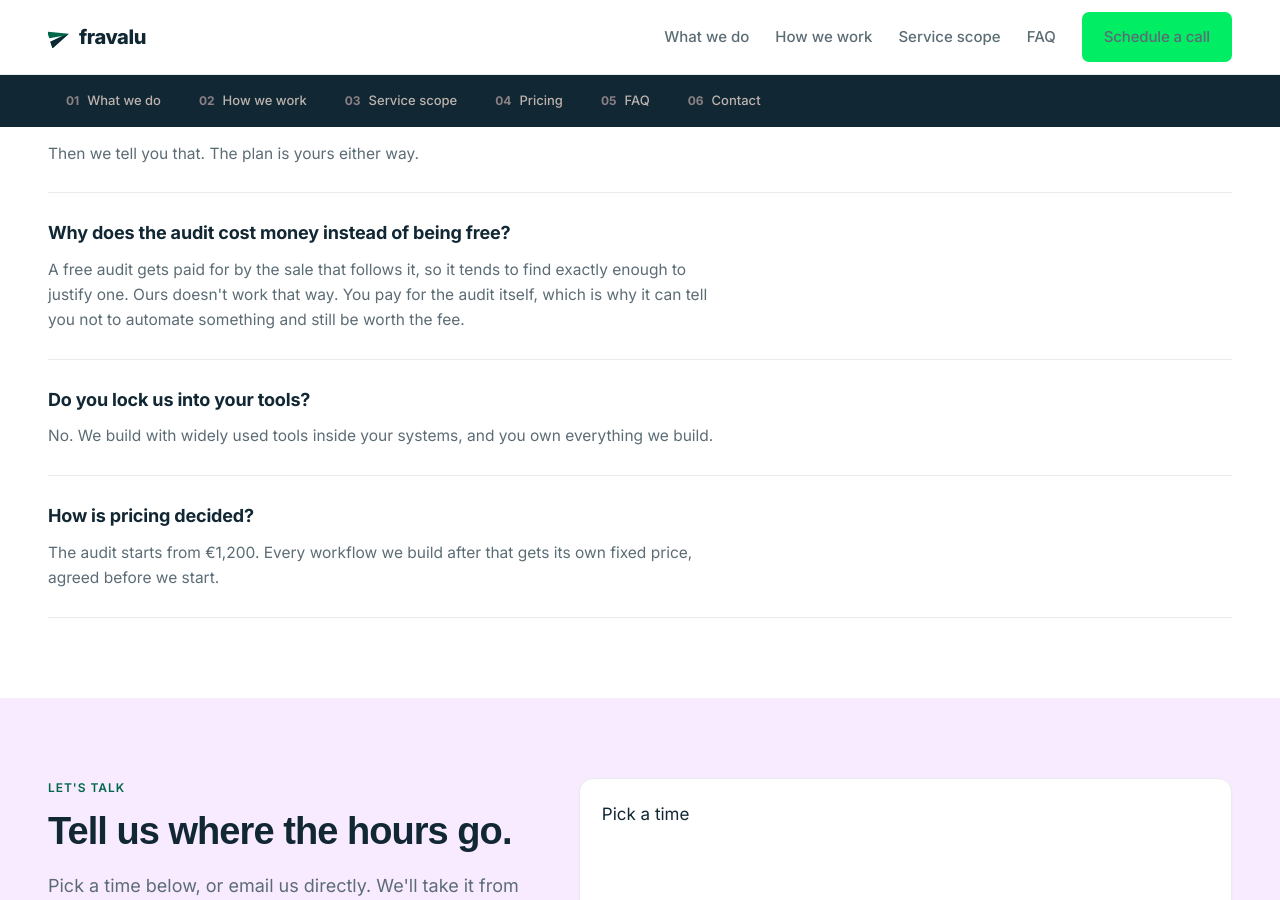
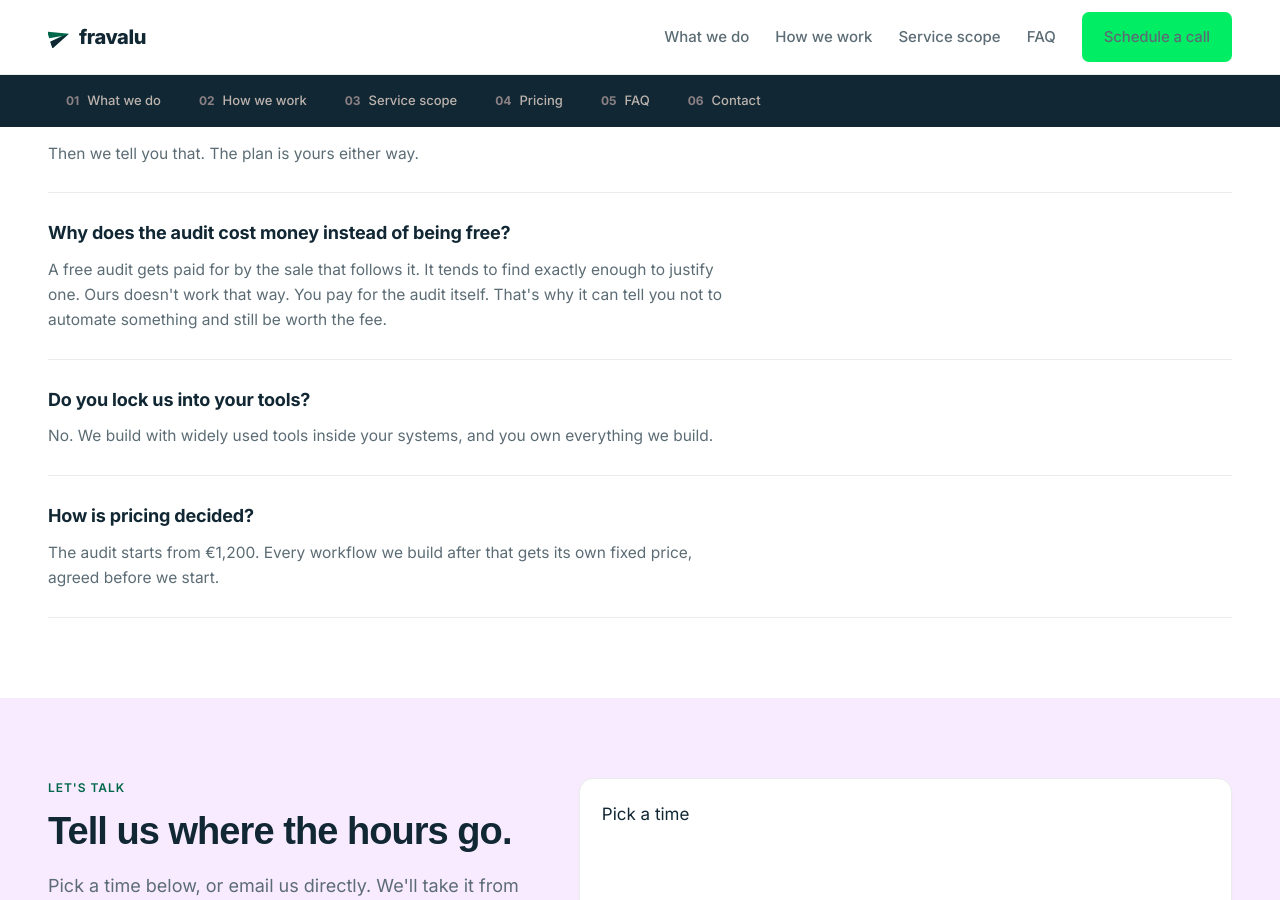
Before and after one commit to alvee1994/fra-valu-site, a Jekyll site: the page built from index.md, in a window 1280 px wide and 900 px high, scrolled down 4166 px. Built offline with Jekyll 4.4.1, drawn with Linux system fonts in a browser that asks for light colours; some web fonts are replaced.

Commit message:
Tighten long sentences in the audit-pricing FAQ answer
Flesch-Kincaid check (textstat/Hemingway unavailable in this
environment, used the local-script fallback CLAUDE.md allows) flagged
two 22-23 word sentences. Split them.

```diff
--- a/index.md
+++ b/index.md
@@ -190,7 +190,7 @@ permalink: /
       </div>
       <div class="faq-item">
         <h3>Why does the audit cost money instead of being free?</h3>
-        <p>A free audit gets paid for by the sale that follows it, so it tends to find exactly enough to justify one. Ours doesn't work that way. You pay for the audit itself, which is why it can tell you not to automate something and still be worth the fee.</p>
+        <p>A free audit gets paid for by the sale that follows it. It tends to find exactly enough to justify one. Ours doesn't work that way. You pay for the audit itself. That's why it can tell you not to automate something and still be worth the fee.</p>
       </div>
       <div class="faq-item">
         <h3>Do you lock us into your tools?</h3>
@@ -230,7 +230,7 @@ permalink: /
       "name": "Why does the audit cost money instead of being free?",
       "acceptedAnswer": {
         "@type": "Answer",
-        "text": "A free audit gets paid for by the sale that follows it, so it tends to find exactly enough to justify one. Ours doesn't work that way. You pay for the audit itself, which is why it can tell you not to automate something and still be worth the fee."
+        "text": "A free audit gets paid for by the sale that follows it. It tends to find exactly enough to justify one. Ours doesn't work that way. You pay for the audit itself. That's why it can tell you not to automate something and still be worth the fee."
       }
     },
     {
```
